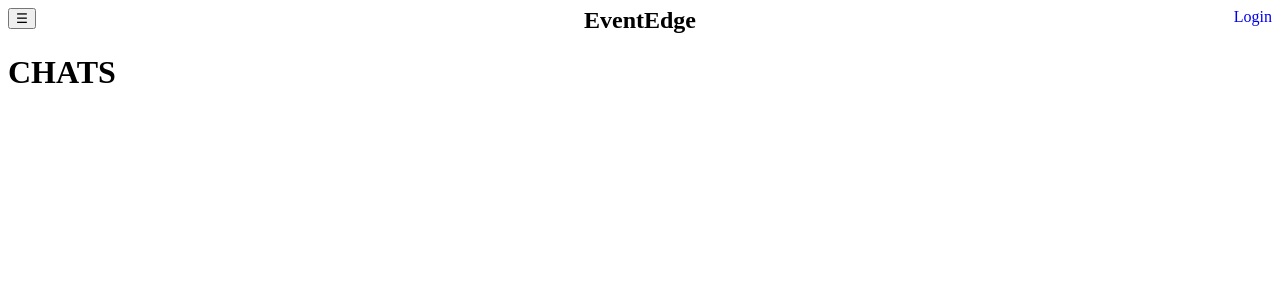
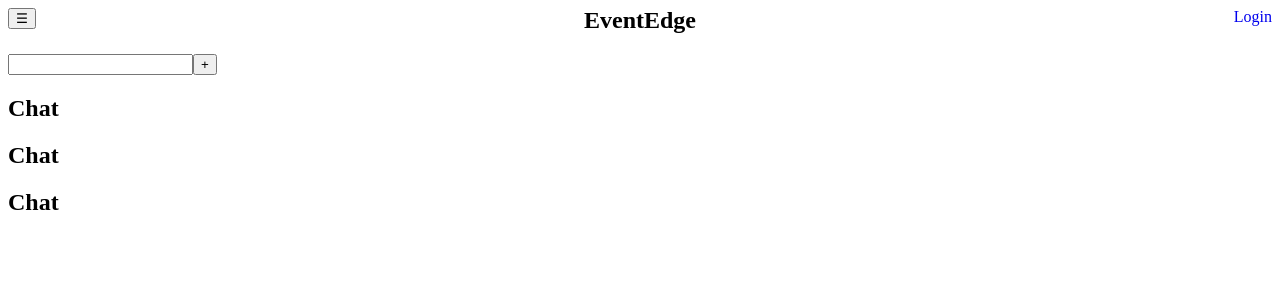
Before and after one commit to mnu213/eventedge-clone-2, a React (Create React App) app in the folder front-end/: page /chats in a window 1280 px wide. Shown: the top 300 px of the page. Built offline with nearby package versions, Linux system fonts and the light colour scheme.

Commit message:
added chats.jsx

```diff
--- /dev/null
+++ b/front-end/src/components/chats/chat/Chat.jsx
@@ -0,0 +1,5 @@
+import React from "react";
+
+export default function Chat(){
+    return <h2>Chat</h2>
+}
--- a/front-end/src/components/chats/chats.jsx
+++ b/front-end/src/components/chats/chats.jsx
@@ -1,5 +1,14 @@
 import React from 'react';
+import Chat from './chat/Chat';
 
 export default function Chats() {
-  return <h1>CHATS</h1>;
+  return (
+      <>
+          <input/>
+          <button type="button"> + </button>
+          <Chat/>
+          <Chat/>
+          <Chat/>
+      </>
+  );
 }
```
